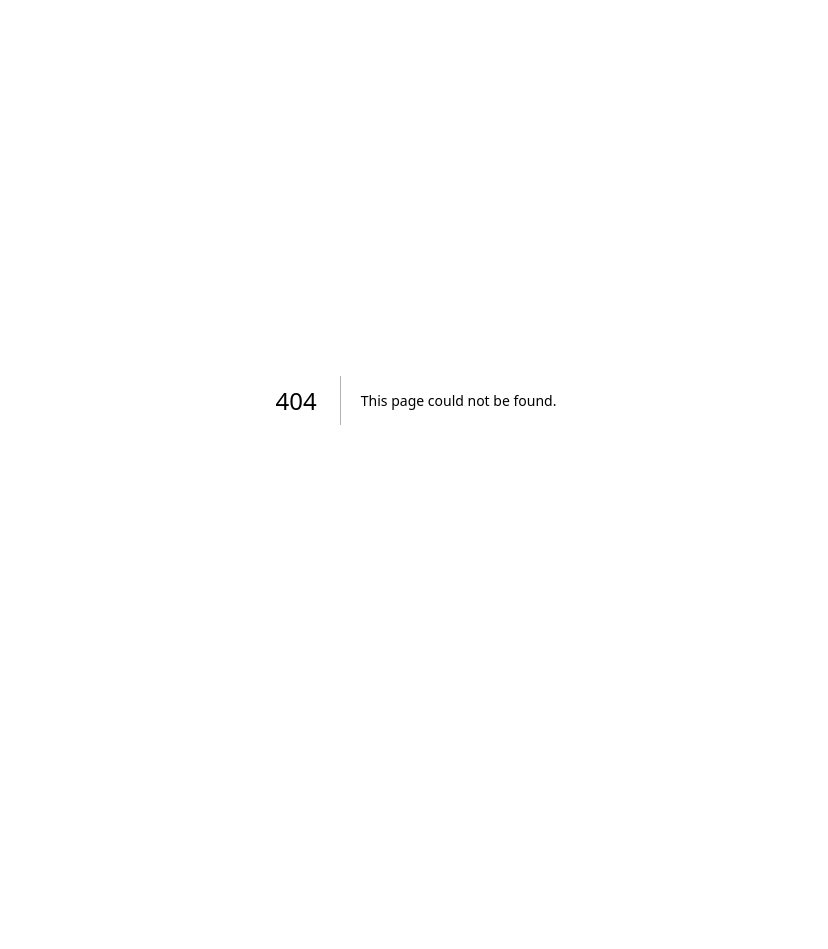
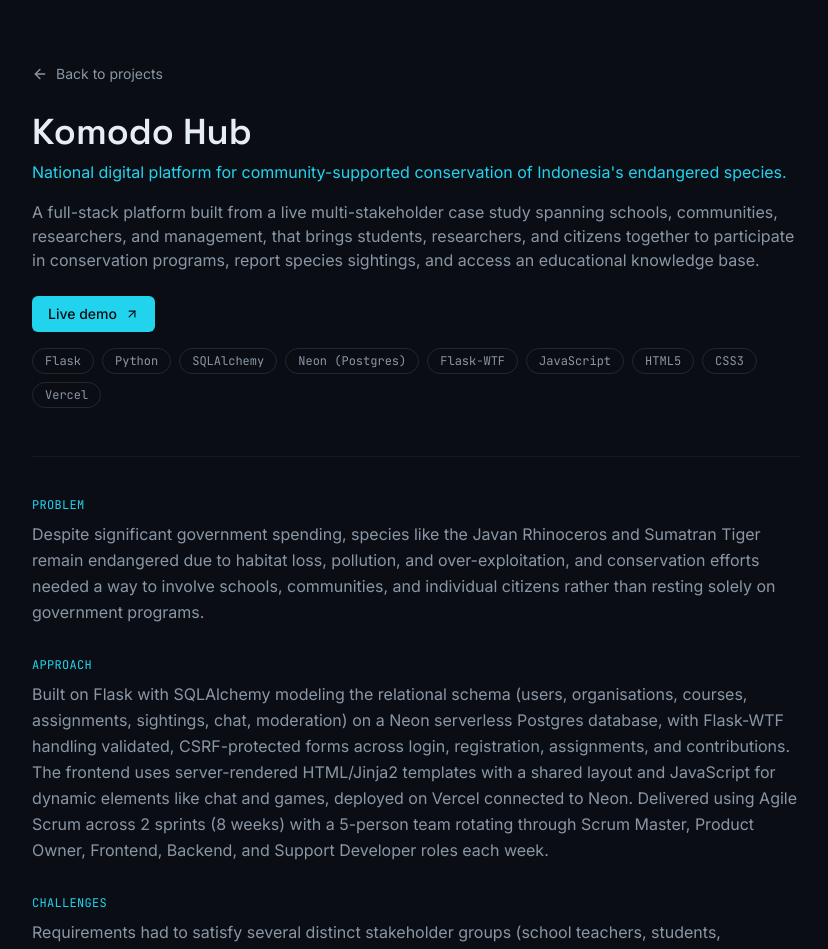
Before and after one commit to Calculite01/Portfolio-Site, a Next.js app: page /projects/conservation-platform in a window 1280 px wide. Before the commit this address had no page. Shown: the top 949 px of the page, without its empty margins (224-1052 px from the left). Before the commit the page ends 800 px from the top, so only its background shows below. Built offline with nearby package versions, Linux system fonts and the light colour scheme.

Commit message:
Project info page

```diff
--- /dev/null
+++ b/app/projects/[slug]/page.tsx
@@ -0,0 +1,104 @@
+import { notFound } from "next/navigation";
+import Link from "next/link";
+import { ArrowLeft, ArrowUpRight, Github } from "lucide-react";
+import { projects, getProjectBySlug } from "@/lib/data";
+
+export function generateStaticParams() {
+  return projects.map((p) => ({ slug: p.slug }));
+}
+
+export default function ProjectPage({ params }: { params: { slug: string } }) {
+  const project = getProjectBySlug(params.slug);
+  if (!project) return notFound();
+
+  return (
+    <main className="min-h-screen bg-bg px-6 py-16 sm:px-10 lg:px-20">
+      <div className="mx-auto max-w-3xl">
+        <Link
+          href="/#projects"
+          className="inline-flex items-center gap-2 text-sm text-ink-muted transition-colors hover:text-accent"
+        >
+          <ArrowLeft size={16} /> Back to projects
+        </Link>
+
+        <h1 className="mt-6 font-display text-3xl font-semibold text-ink sm:text-4xl">
+          {project.title}
+        </h1>
+        <p className="mt-2 text-accent">{project.tagline}</p>
+        <p className="mt-4 text-ink-muted">{project.description}</p>
+
+        <div className="mt-6 flex flex-wrap gap-3">
+          {project.demoUrl && (
+            <a
+              href={project.demoUrl}
+              className="flex items-center gap-2 rounded-md bg-accent px-4 py-2 text-sm font-medium text-bg transition-colors hover:bg-accent-soft"
+            >
+              Live demo <ArrowUpRight size={14} />
+            </a>
+          )}
+          {project.repoUrl && (
+            <a
+              href={project.repoUrl}
+              className="flex items-center gap-2 rounded-md border border-white/10 px-4 py-2 text-sm text-ink-muted transition-colors hover:border-accent/50 hover:text-accent"
+            >
+              <Github size={16} /> View repo
+            </a>
+          )}
+        </div>
+
+        <div className="mt-4 flex flex-wrap gap-2">
+          {project.stack.map((tech) => (
+            <span
+              key={tech}
+              className="rounded-full border border-white/10 px-3 py-1 font-mono text-xs text-ink-muted"
+            >
+              {tech}
+            </span>
+          ))}
+        </div>
+
+        <div className="mt-12 space-y-8 border-t border-white/5 pt-10">
+          <section>
+            <p className="font-mono text-xs uppercase tracking-wide text-accent">
+              Problem
+            </p>
+            <p className="mt-2 leading-relaxed text-ink-muted">
+              {project.problem}
+            </p>
+          </section>
+
+          <section>
+            <p className="font-mono text-xs uppercase tracking-wide text-accent">
+              Approach
+            </p>
+            <p className="mt-2 leading-relaxed text-ink-muted">
+              {project.approach}
+            </p>
+          </section>
+
+          {project.challenges && (
+            <section>
+              <p className="font-mono text-xs uppercase tracking-wide text-accent">
+                Challenges
+              </p>
+              <p className="mt-2 leading-relaxed text-ink-muted">
+                {project.challenges}
+              </p>
+            </section>
+          )}
+
+          {project.learnings && (
+            <section>
+              <p className="font-mono text-xs uppercase tracking-wide text-accent">
+                What I&apos;d do differently
+              </p>
+              <p className="mt-2 leading-relaxed text-ink-muted">
+                {project.learnings}
+              </p>
+            </section>
+          )}
+        </div>
+      </div>
+    </main>
+  );
+}
```
